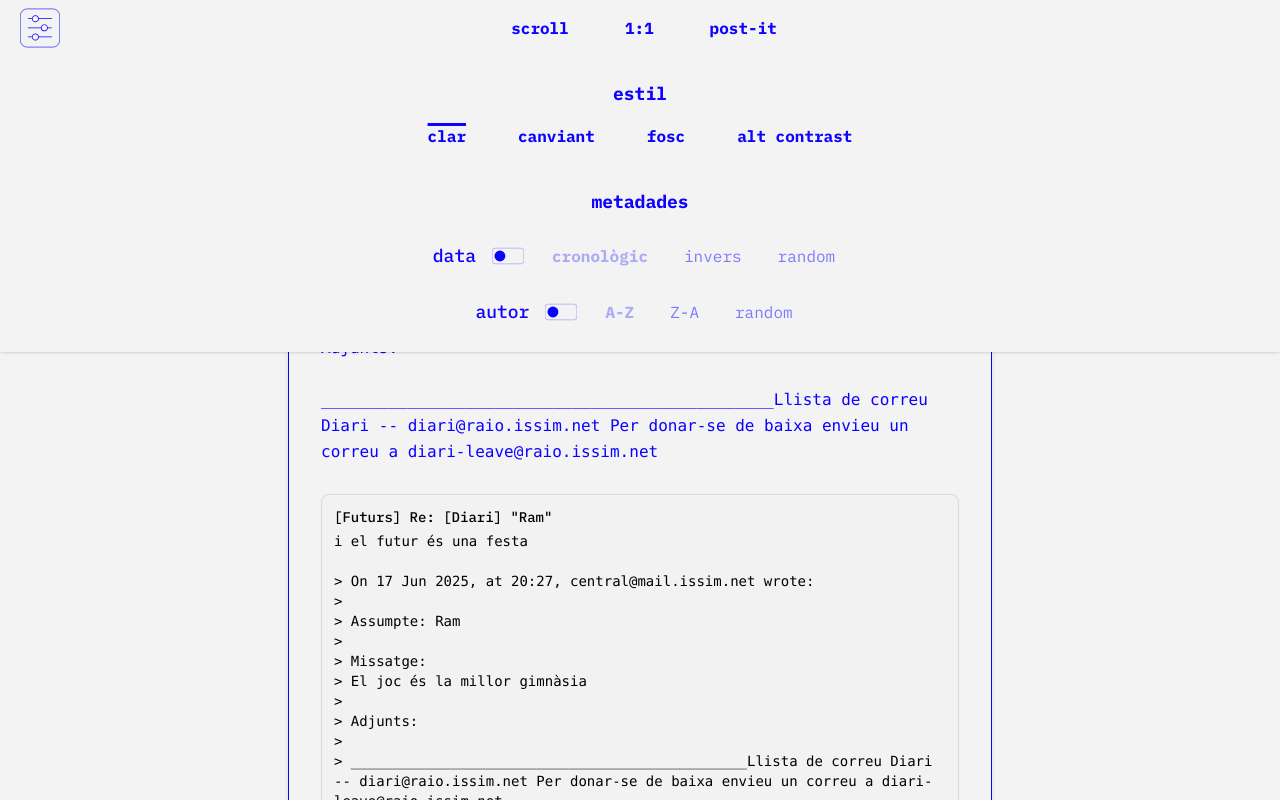
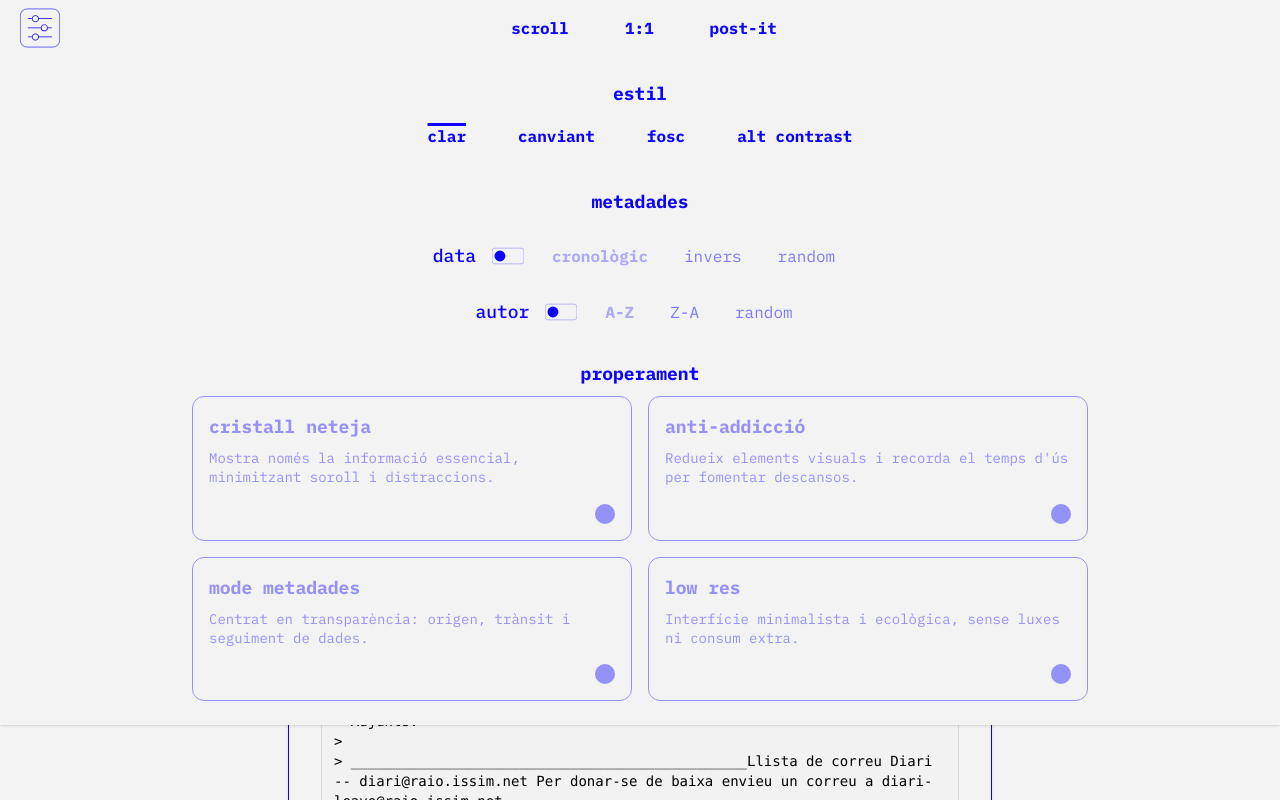
Before and after one commit to Kat-lev/reverbe-frontend, a React (Vite) app: page / in a window 1280 px wide. Both pictures are taken after a click on the button "Toggle navigation and filters". Shown: the top 800 px of the page. Built offline with nearby package versions, Linux system fonts and the light colour scheme; no server answers.

Commit message:
Create 'coming soon' section and import into Header

```diff
--- a/src/components/Header.jsx
+++ b/src/components/Header.jsx
@@ -4,6 +4,7 @@ import Button from "./Button";
 import filterIcon from "../assets/filter-icon.svg";
 import { useTheme } from "../hooks/useThemeContext";
 import Metadata from "./Metadata";
+import Next from "./Next";
 
 function Header({
   dataEnabled,
@@ -110,6 +111,7 @@ function Header({
               authorOrder={authorOrder}
               setAuthorOrder={setAuthorOrder}
             />
+            <Next />
           </div>
         </div>
       )}
--- /dev/null
+++ b/src/components/Next.jsx
@@ -0,0 +1,46 @@
+import React from "react";
+
+function Next() {
+  const items = [
+    {
+      title: "cristall neteja",
+      desc: "Mostra només la informació essencial, minimitzant soroll i distraccions.",
+    },
+    {
+      title: "anti-addicció",
+      desc: "Redueix elements visuals i recorda el temps d'ús per fomentar descansos.",
+    },
+    {
+      title: "mode metadades",
+      desc: "Centrat en transparència: origen, trànsit i seguiment de dades.",
+    },
+    {
+      title: "low res",
+      desc: "Interfície minimalista i ecològica, sense luxes ni consum extra.",
+    },
+  ];
+
+  return (
+    <div className="flex flex-col items-center gap-2">
+      <span className="text-lg font-bold">properament</span>
+
+      <div className="grid grid-cols-1 sm:grid-cols-2 gap-4 w-full max-w-4xl opacity-40 cursor-not-allowed">
+        {items.map((item, i) => (
+          <div
+            key={i}
+            className="border border-(--secondary) rounded-xl p-4 flex flex-col justify-between"
+          >
+            <div>
+              <h3 className="text-lg font-semibold mb-2">{item.title}</h3>
+              <p className="text-sm leading-snug">{item.desc}</p>
+            </div>
+
+            <div className="self-end mt-4 w-5 h-5 bg-(--secondary) rounded-full" />
+          </div>
+        ))}
+      </div>
+    </div>
+  );
+}
+
+export default Next;
```
